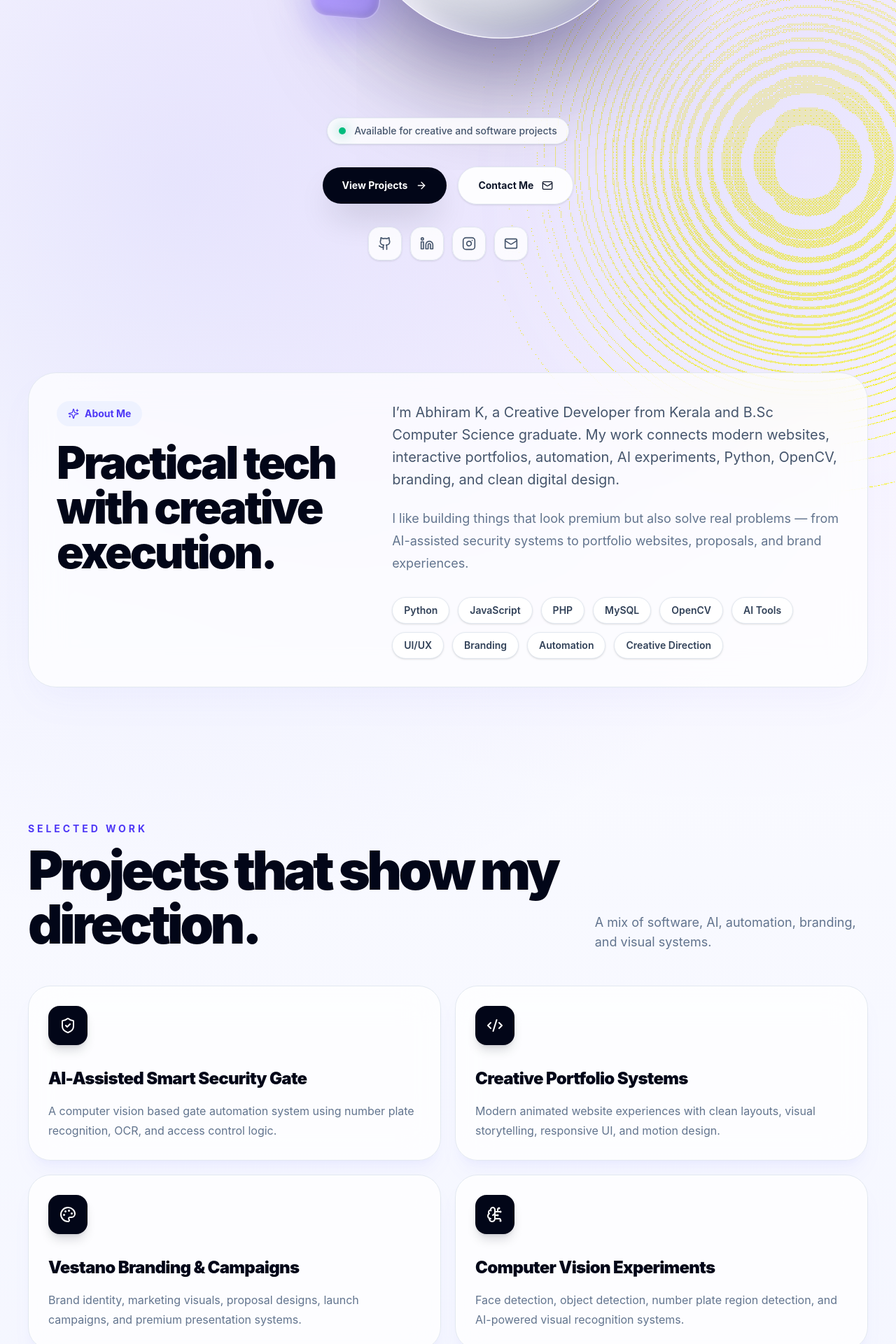
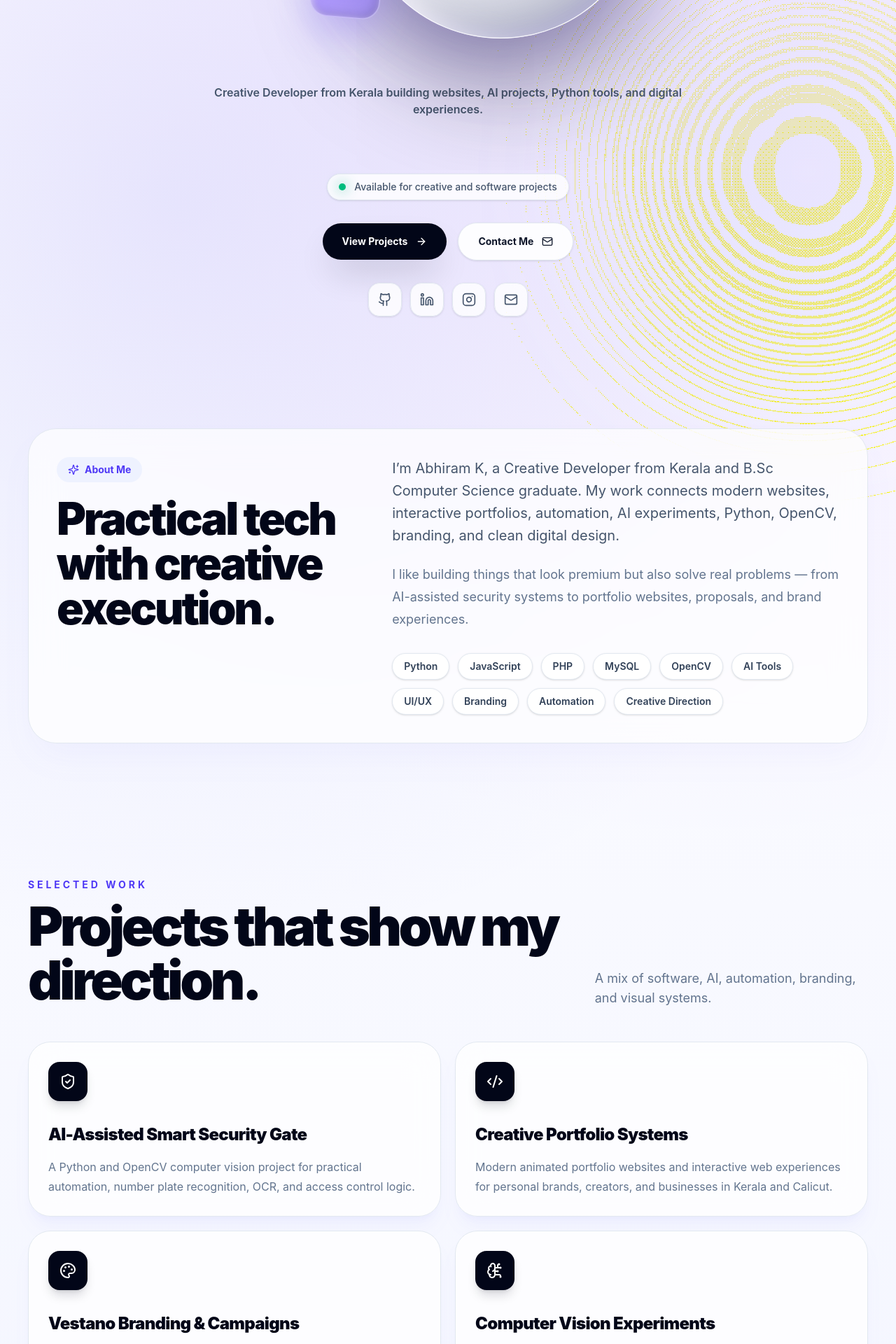
Before and after one commit to abhiramk-10/Portfolio-3d, a React (Vite) app: page / in a window 1280 px wide. Shown: the part 520-2440 px from the top of the page at 70% size. Built offline with nearby package versions, Linux system fonts and the light colour scheme; what @figma/astraui would draw is missing.

Commit message:
Strengthen one-page creative developer SEO

```diff
--- a/src/app/App.tsx
+++ b/src/app/App.tsx
@@ -33,22 +33,22 @@ const skills = [
 const projects = [
   {
     title: "AI-Assisted Smart Security Gate",
-    desc: "A computer vision based gate automation system using number plate recognition, OCR, and access control logic.",
+    desc: "A Python and OpenCV computer vision project for practical automation, number plate recognition, OCR, and access control logic.",
     icon: ShieldCheck,
   },
   {
     title: "Creative Portfolio Systems",
-    desc: "Modern animated website experiences with clean layouts, visual storytelling, responsive UI, and motion design.",
+    desc: "Modern animated portfolio websites and interactive web experiences for personal brands, creators, and businesses in Kerala and Calicut.",
     icon: Code2,
   },
   {
     title: "Vestano Branding & Campaigns",
-    desc: "Brand identity, marketing visuals, proposal designs, launch campaigns, and premium presentation systems.",
+    desc: "Creative digital solutions including brand identity, marketing visuals, proposal designs, launch campaigns, and premium presentation systems.",
     icon: Palette,
   },
   {
     title: "Computer Vision Experiments",
-    desc: "Face detection, object detection, number plate region detection, and AI-powered visual recognition systems.",
+    desc: "AI project experiments using Python, OpenCV, face detection, object detection, number plate region detection, and visual recognition systems.",
     icon: BrainCircuit,
   },
 ];
@@ -182,6 +182,15 @@ export default function App() {
                 </motion.h2>
               </div>
             </div>
+
+            <motion.p
+              initial={{ opacity: 0, y: 18 }}
+              animate={{ opacity: 1, y: 0 }}
+              transition={{ duration: 0.75, delay: 0.48 }}
+              className="mx-auto mt-8 max-w-2xl text-center text-sm font-semibold leading-6 text-slate-600 md:text-base"
+            >
+              Creative Developer from Kerala building websites, AI projects, Python tools, and digital experiences.
+            </motion.p>
 
             <div className="mt-12 md:mt-20 flex flex-col items-center">
               <motion.div
```
Also changed, not shown: 1 other file (tests, documents, lock files or other folders).
